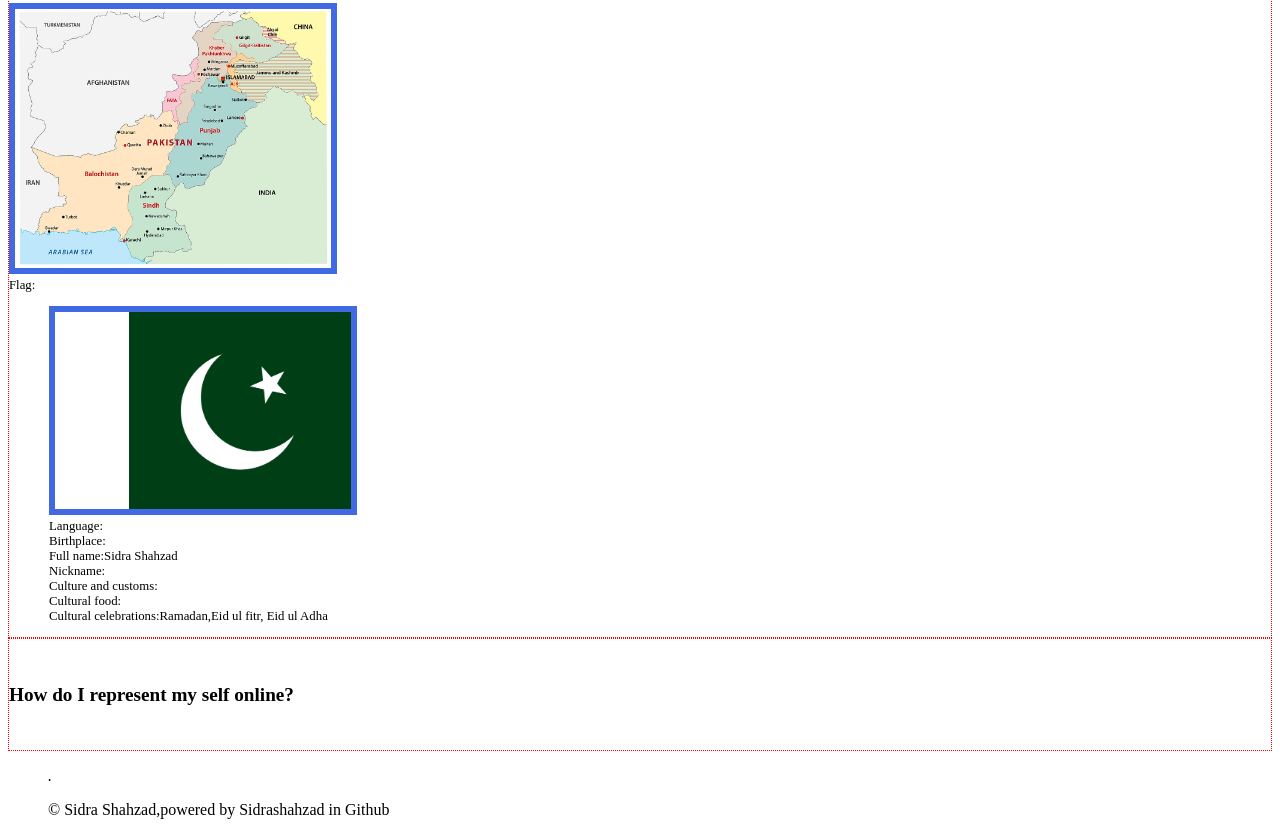
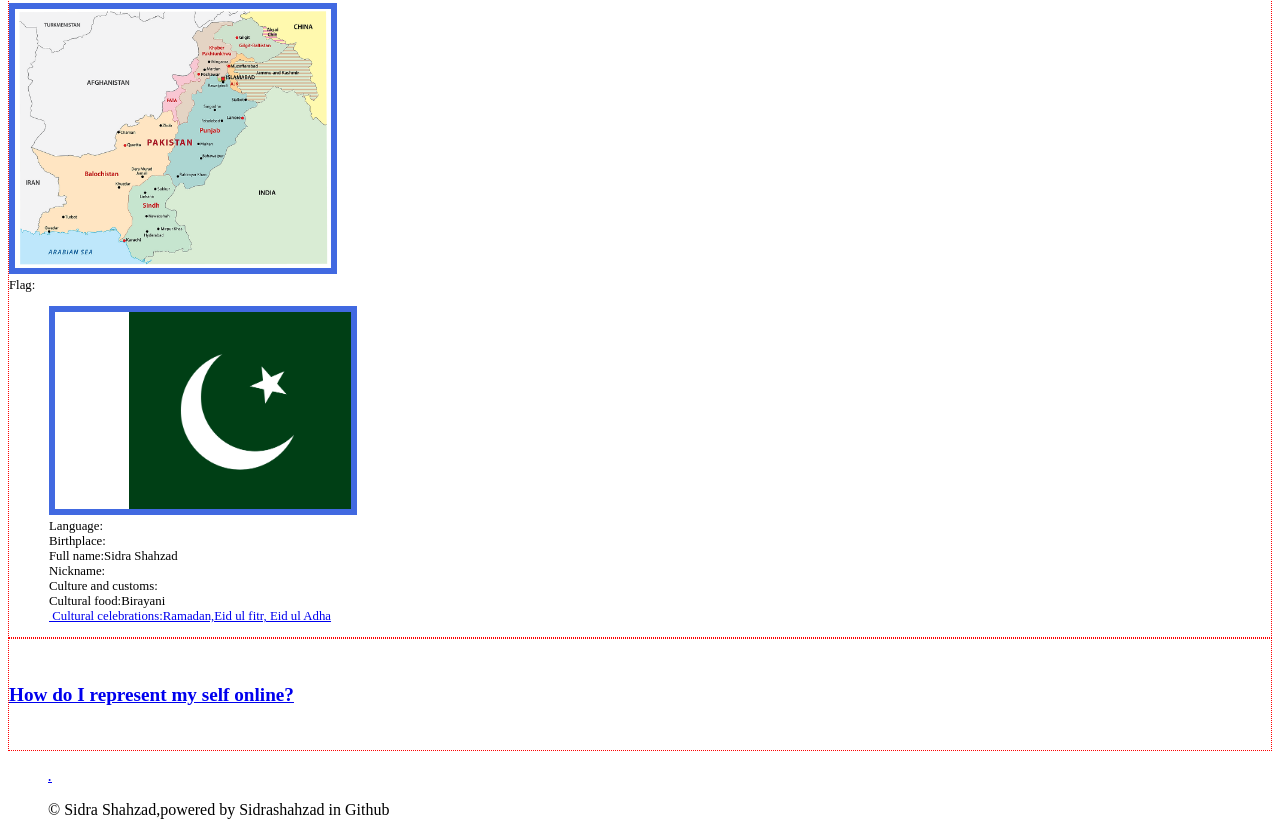
Before and after one commit to Sidrashahzad/Who-amI-.github.io, a plain HTML site: page index.html in a window 1280 px wide. Shown: the part 1319-2154 px from the top of the page. Drawn offline with Linux system fonts and the light colour scheme.

Commit message:
Update index.html

```diff
--- a/index.html
+++ b/index.html
@@ -91,7 +91,10 @@
       Full name:Sidra Shahzad<br>
       Nickname:<br>
       Culture and customs:<br>
-      Cultural food:<br>
+      Cultural food:Birayani<br>
+       <a href="https://www.youtube.com/watch?v=aJAAP7MDIkY"
+        target="_blank">
+      <img src="">
       Cultural celebrations:Ramadan,Eid ul fitr, Eid ul Adha <br>
     </article>
   </section>
```
